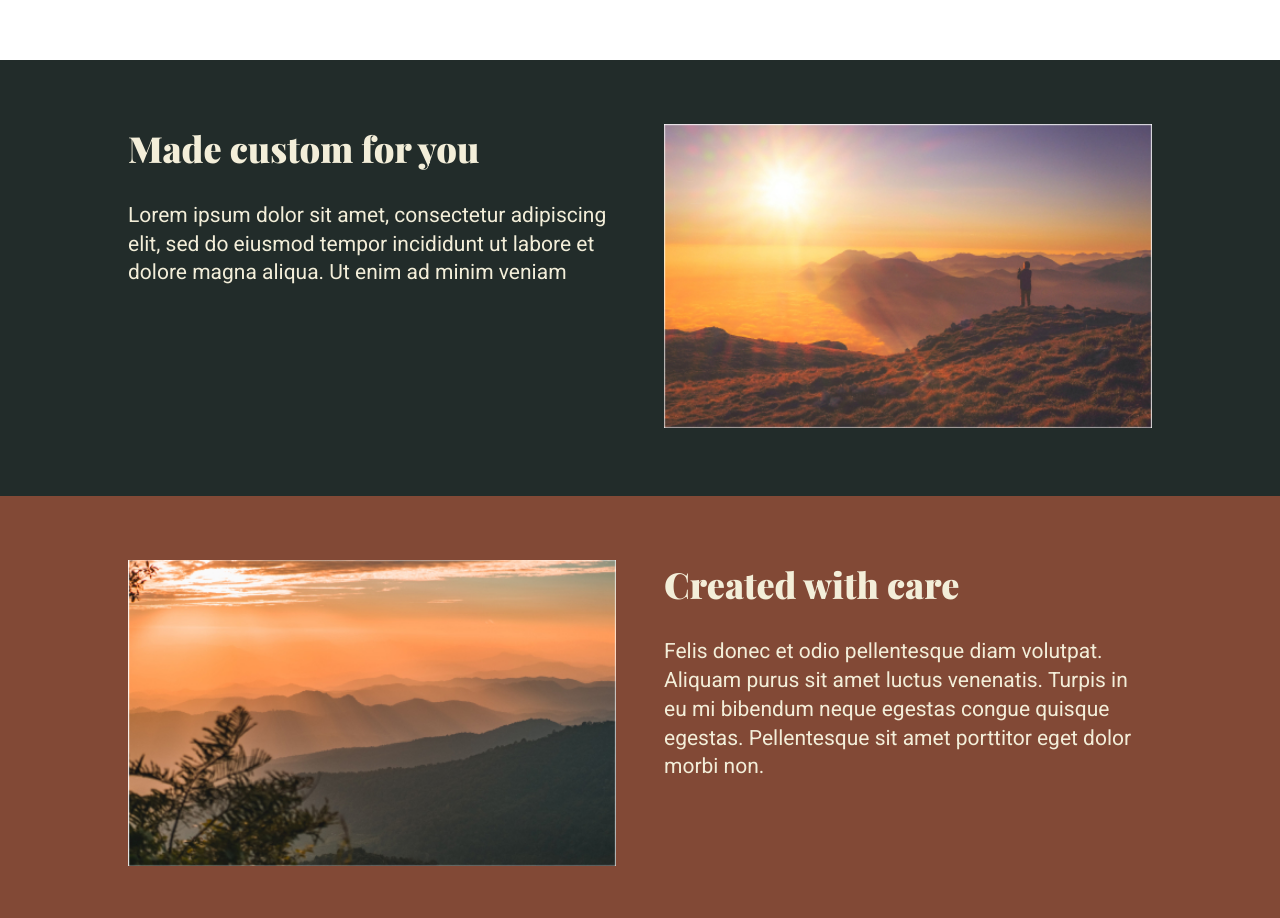
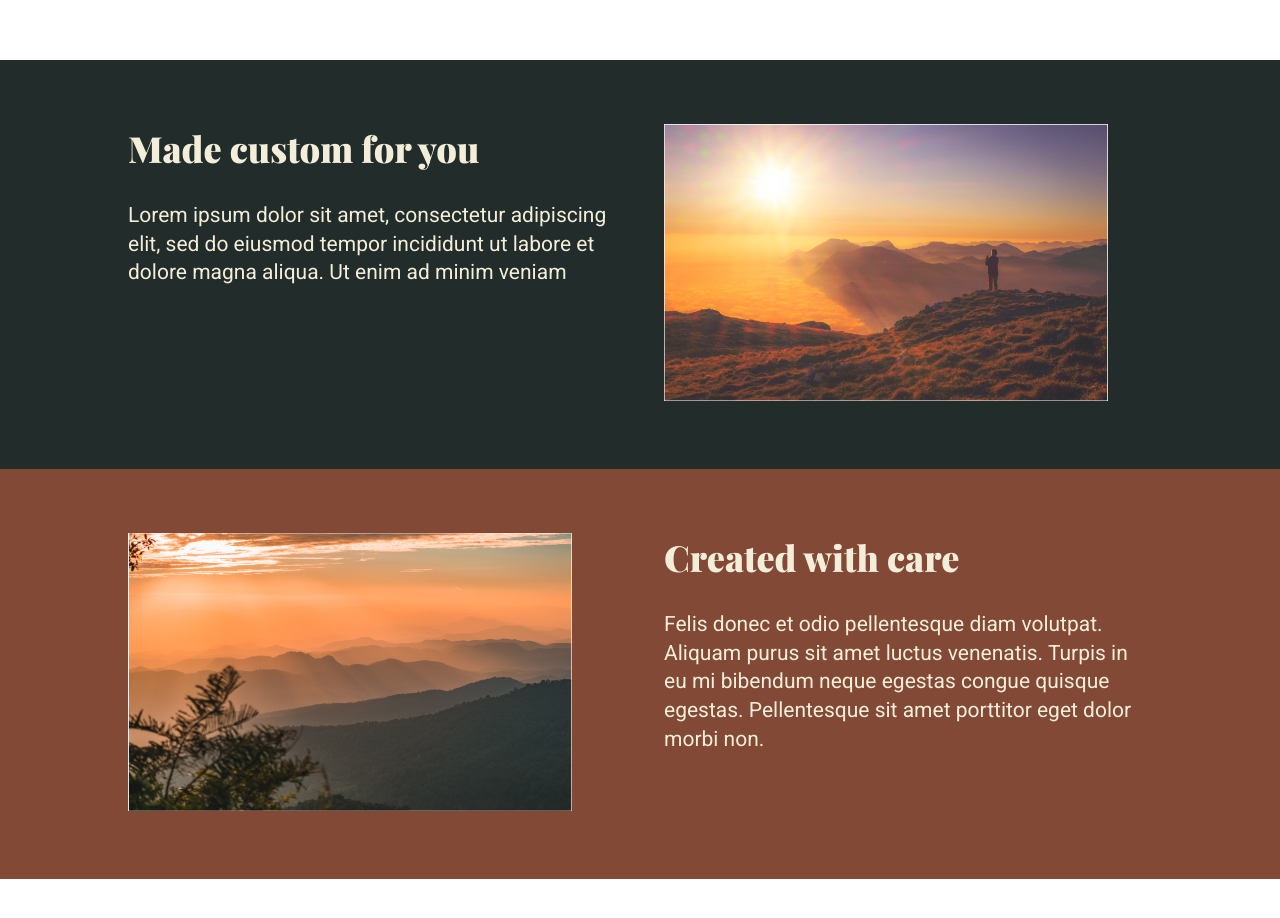
Before and after one commit to crumler/Flexbox-Challenge--4, a plain HTML site: page index.html in a window 1280 px wide. Shown: the part 1020-1938 px from the top of the page. After the commit the page ends 1899 px from the top, so only its background shows below. Drawn offline with nearby package versions, Linux system fonts and the light colour scheme.

Commit message:
set max-width on img

```diff
--- a/styles.css
+++ b/styles.css
@@ -61,7 +61,7 @@ p {
 
 section { padding: 4em 0; }
 
-img { width: 100%; }
+img { max-width: 100%; }
 
 /* ----- Hero Section ----- */
 
```
